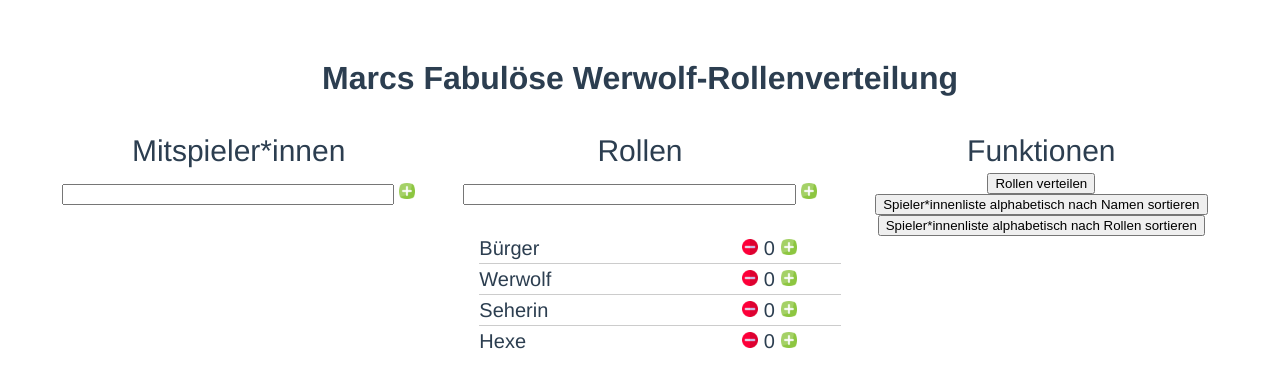
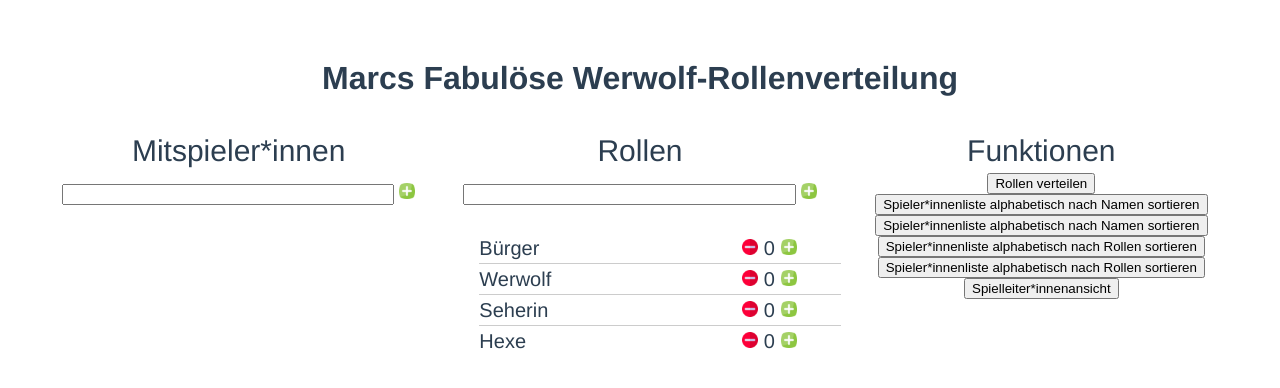
Before and after one commit to cmauf/werewolves, a Vue app: page / in a window 1280 px wide. Shown: the top 388 px of the page. Built offline with nearby package versions, Linux system fonts and the light colour scheme.

Commit message:
Added Functions

```diff
--- a/src/components/Functions.vue
+++ b/src/components/Functions.vue
@@ -2,8 +2,11 @@
     <div>
         <h2>Funktionen</h2>
         <button v-on:click="makeRoles">Rollen verteilen</button>
-        <button @click="sortPlayersByName">Spieler*innenliste alphabetisch nach Namen sortieren</button>
-        <button @click="sortPlayersByRole">Spieler*innenliste alphabetisch nach Rollen sortieren</button>
+        <button @click="sortPlayersByNameAZ">Spieler*innenliste alphabetisch nach Namen sortieren</button>
+        <button @click="sortPlayersByNameZA">Spieler*innenliste alphabetisch nach Namen sortieren</button>
+        <button @click="sortPlayersByRoleAZ">Spieler*innenliste alphabetisch nach Rollen sortieren</button>
+        <button @click="sortPlayersByRoleZA">Spieler*innenliste alphabetisch nach Rollen sortieren</button>
+        <button @click="makeGameScreen">Spielleiter*innenansicht</button>
     </div>
 </template>
 
@@ -44,6 +47,9 @@ export default {
             this.rolesQueue = roleQueue;
             return roleQueue;
             },
+        makeGameScreen() {
+            this.$emit('makeScreen');
+        },
         shuffle(a) {
             for (let i = a.length - 1; i > 0; i--) {
             const j = Math.floor(Math.random() * (i + 1));
@@ -51,14 +57,20 @@ export default {
             }
             return a;
         },
-        sortPlayersByName() {
-            this.players.sort((a,b) => a.name.toUpperCase() > b.name.toUpperCase())
-        },
-        sortPlayersByRole () {
-
+        sortPlayersByNameAZ() {
+            this.players.sort((a,b) => a.name.toUpperCase() > b.name.toUpperCase());
+            },
+        sortPlayersByNameZA() {
+             this.players.sort((a,b) => a.name.toUpperCase() < b.name.toUpperCase());
+            },
+        sortPlayersByRoleAZ () {
+            this.roles.sort((a,b) => a.name.toUpperCase() > b.name.toUpperCase());
+            },
+        sortPlayersByRoleZA () {
+            this.roles.sort((a,b) => a.name.toUpperCase() < b.name.toUpperCase());
         }
 
-        },
+    },
     props: [
         'players',
         'roles'
```
